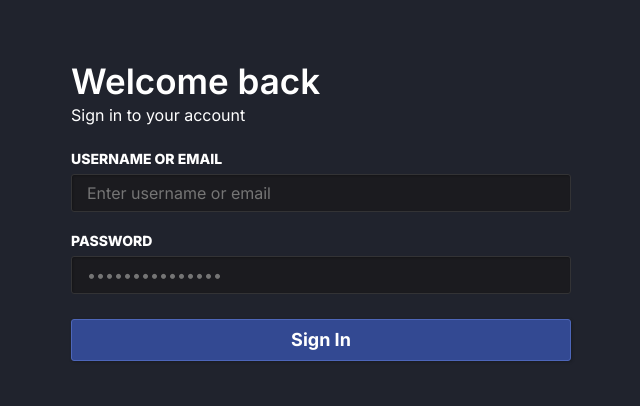
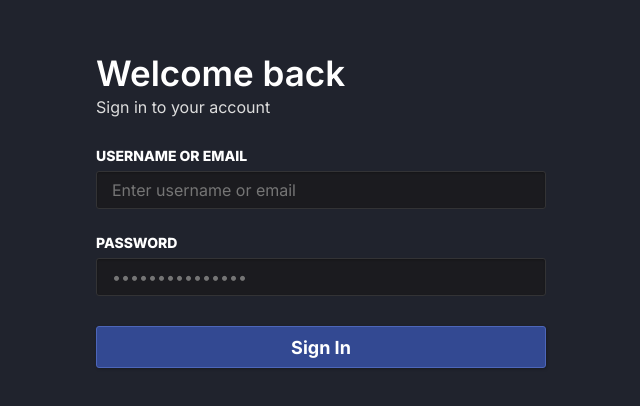
Before and after one commit to NL70/secure-messaging-app, a Next.js app: page /login in a window 1280 px wide. Shown: the part 190-596 px from the top of the page, without its empty margins (319-959 px from the left). Built offline with nearby package versions, Linux system fonts and the light colour scheme.

Commit message:
Refined styles

```diff
--- a/app/globals.css
+++ b/app/globals.css
@@ -32,7 +32,7 @@ html, body {
 	width: 100%;
 	height: 42px;
 	border-radius: 3px;
-	border: 1px solid var(--primary-outline-color);
+	border: 0.1px solid var(--primary-outline-color);
 	background-color: var(--primary-background-color);
 	box-shadow: 1px 1px 3px rgba(0, 0, 0, 0.25);
 	font-weight: 700;
@@ -47,6 +47,11 @@ nav {
 	background-color: var(--primary-hover-color);
 }
 
+
+.primary-button:active {
+	border: 1px solid var(--primary-outline-color);
+}
+
 h1 {
 	font-size: 35px;
 	font-weight: 600;
@@ -55,16 +60,16 @@ h1 {
 input {
 	box-sizing: border-box;
     background-color: var(--secondary-background-color);
-    border: 1px solid var(--secondary-outline-color);
+    border: 0.1px solid var(--secondary-outline-color);
     width: 100%;
     height: 38px;
     border-radius: 3px;
     padding-left: 15px;
-	box-shadow: inset 1px 1px 2px rgba(0, 0, 0, 0.25);
+	box-shadow: inset 0px 1px 2px rgba(0, 0, 0, 0.25);
 }
 
 input:focus {
     outline: none;
-    border: 2px solid var(--secondary-outline-color);
+    border: 1px solid var(--secondary-outline-color);
 
 }
--- a/app/login/page.css
+++ b/app/login/page.css
@@ -9,12 +9,12 @@
 
 section div {
     width: 70%;
-    max-width: 500px;
+    max-width: 450px;
 }
 
 .input-container {
     width: 100%;
-	margin-bottom: 20px;
+	margin-bottom: 25px;
 }
 
 h1 {
@@ -23,10 +23,11 @@ h1 {
 
 .greeting-section p {
     margin-top: 3px;
+    color: var(--unemphasis-text)
 }
 .greeting-section {
     width: 100%;
-    margin-bottom: 25px;
+    margin-bottom: 30px;
 }
 section {
     height: 100%;
@@ -38,5 +39,5 @@ section {
 
 .credential-field {
     width: 100%;
-    margin-bottom: 25px;
+    margin-bottom: 30px;
 }
--- a/package.json
+++ b/package.json
@@ -23,8 +23,8 @@
   },
   "devDependencies": {
     "@types/node": "^20",
-    "@types/react": "^18",
-    "@types/react-dom": "^18",
+    "@types/react": "^18.3.3",
+    "@types/react-dom": "^18.3.0",
     "eslint": "^8",
     "eslint-config-next": "14.2.4",
     "prisma": "^5.16.1",
```
Also changed, not shown: 1 other file (tests, documents, lock files or other folders).
